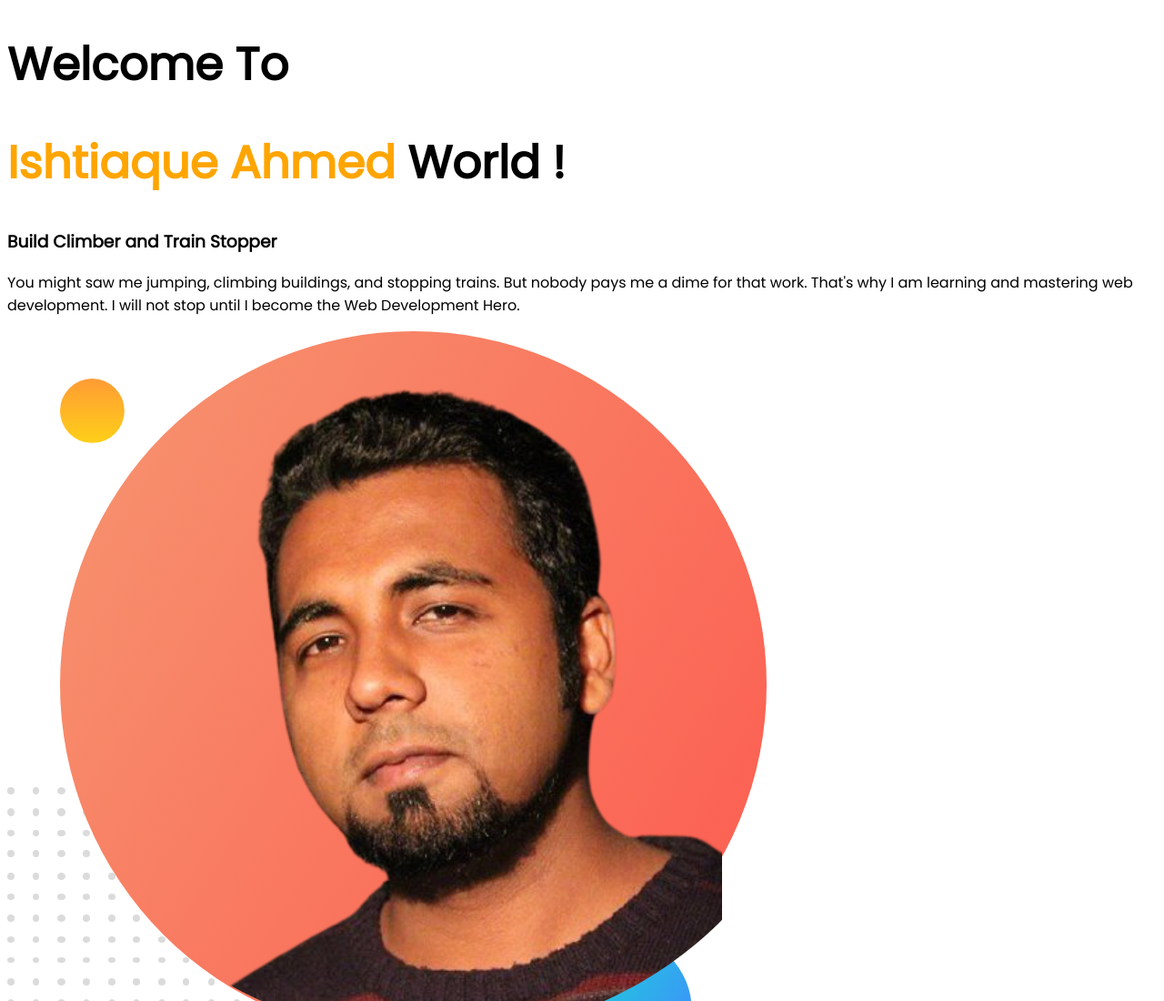
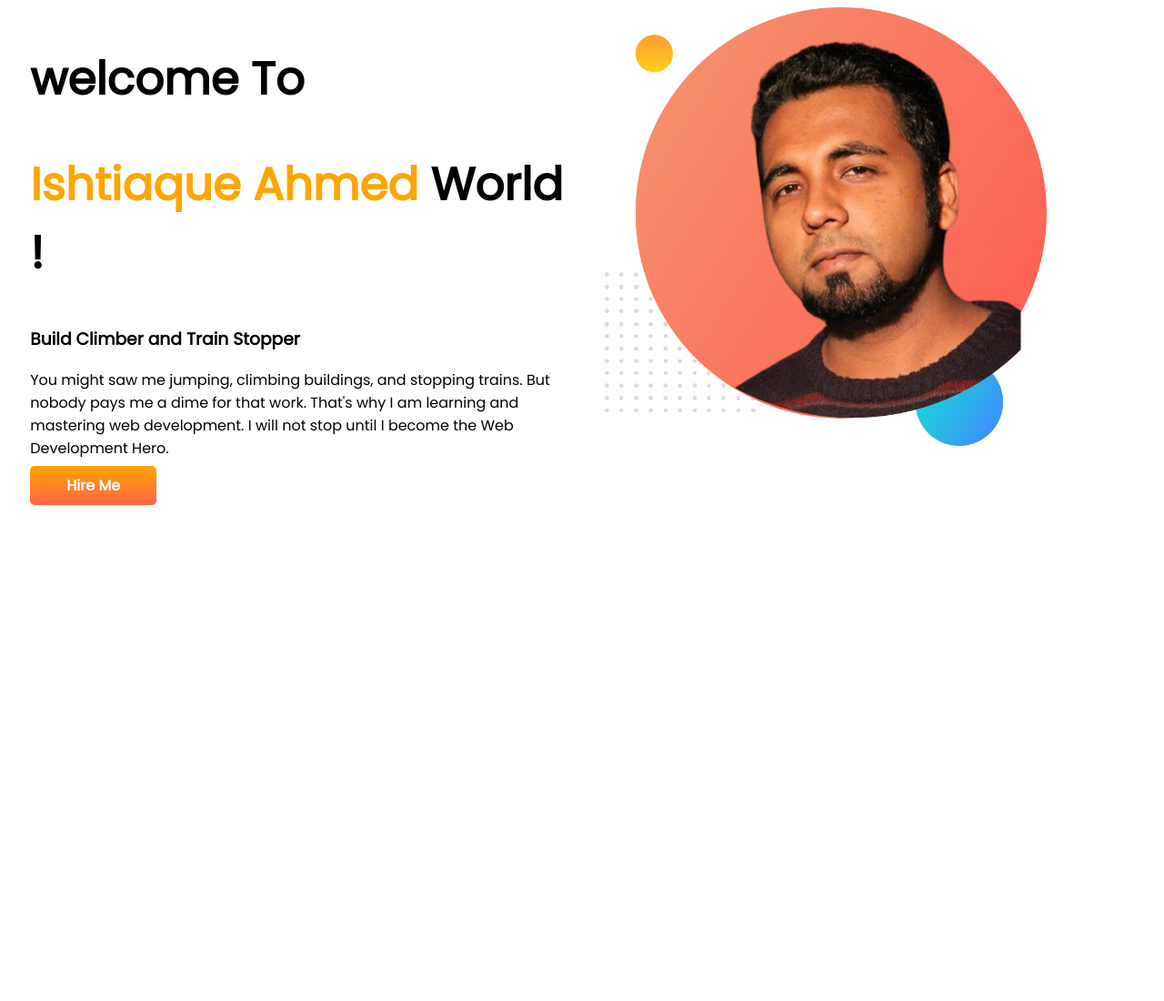
Before and after one commit to ishti5685/developer-portfolio, a plain HTML site: page index.html in a window 1280 px wide. Shown: the top 1100 px of the page at 91% size. After the commit the page ends 800 px from the top, so only its background shows below. Drawn offline with Linux system fonts and the light colour scheme.

Commit message:
1st section and button added

```diff
--- a/index.html
+++ b/index.html
@@ -1,20 +1,34 @@
 <!DOCTYPE html>
 <html lang="en">
+
 <head>
     <meta charset="UTF-8">
     <meta http-equiv="X-UA-Compatible" content="IE=edge">
     <meta name="viewport" content="width=device-width, initial-scale=1.0">
-    <title>Ishtiaque's Portfolio</title>
     <link rel="preconnect" href="https://fonts.googleapis.com">
     <link rel="preconnect" href="https://fonts.gstatic.com" crossorigin>
     <link href="https://fonts.googleapis.com/css2?family=Poppins&display=swap" rel="stylesheet">
     <link rel="stylesheet" href="style.css">
 </head>
+
 <body>
-    <h1>Welcome To</h1>
-    <h1> <span class="orange-color">Ishtiaque Ahmed</span> World !</h1>
-    <h3>Build Climber and Train Stopper</h3>
-    <p>You might saw me jumping, climbing buildings, and stopping trains. But nobody pays me a dime for that work. That's why I am learning and mastering web development. I will not stop until I become the Web Development Hero.</p>
-    <img src="images/ishtiaque-bg.png" alt="">
+    <section>
+        <div class="half-width">
+            <h1>welcome To</h1>
+            <h1> <span class="orange-color">Ishtiaque Ahmed</span> World !</h1>
+            <h3>Build Climber and Train Stopper</h3>
+            <p>You might saw me jumping, climbing buildings, and stopping trains. But nobody pays me a dime for that
+                work.
+                That's why I am learning and mastering web development. I will not stop until I become the Web
+                Development
+                Hero.</p>
+            <a class="link-button" target="_blank" href="https://www.linkedin.com/company/programminghero/">Hire Me</a>
+        </div>
+        <div class="half-width">
+            <img src="images/ishtiaque-bg.png" alt="">
+        </div>
+    </section>
+
 </body>
+
 </html>
--- a/style.css
+++ b/style.css
@@ -1,9 +1,30 @@
 body{
     font-family: 'Poppins', sans-serif;
 }
+
 h1{
     font-size: 50px;
 }
+
 .orange-color{
     color: orange;
 }
+section{
+    display: flex;
+}
+.half-width{
+    width: 50%;
+    padding-left: 2%;
+}
+
+.half-width img{
+    width: 80%;
+}
+.link-button{
+    text-decoration: none;
+    background-image: linear-gradient(orange, tomato);
+    font-weight: 700;
+    color: white;
+    padding: 10px 40px;
+    border-radius: 5px;
+}
```
